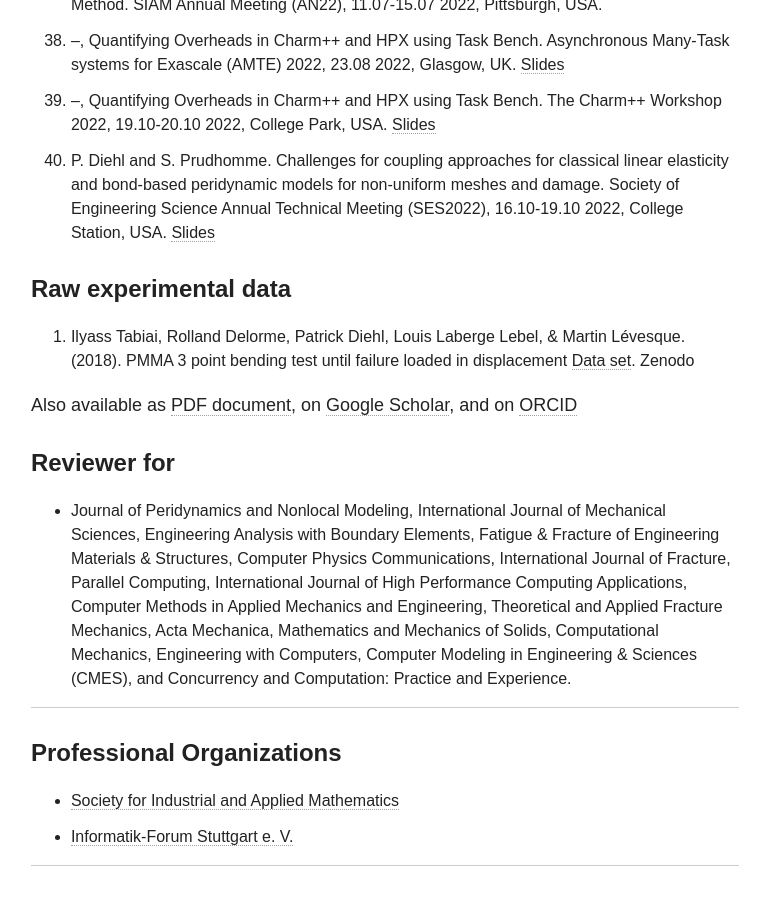
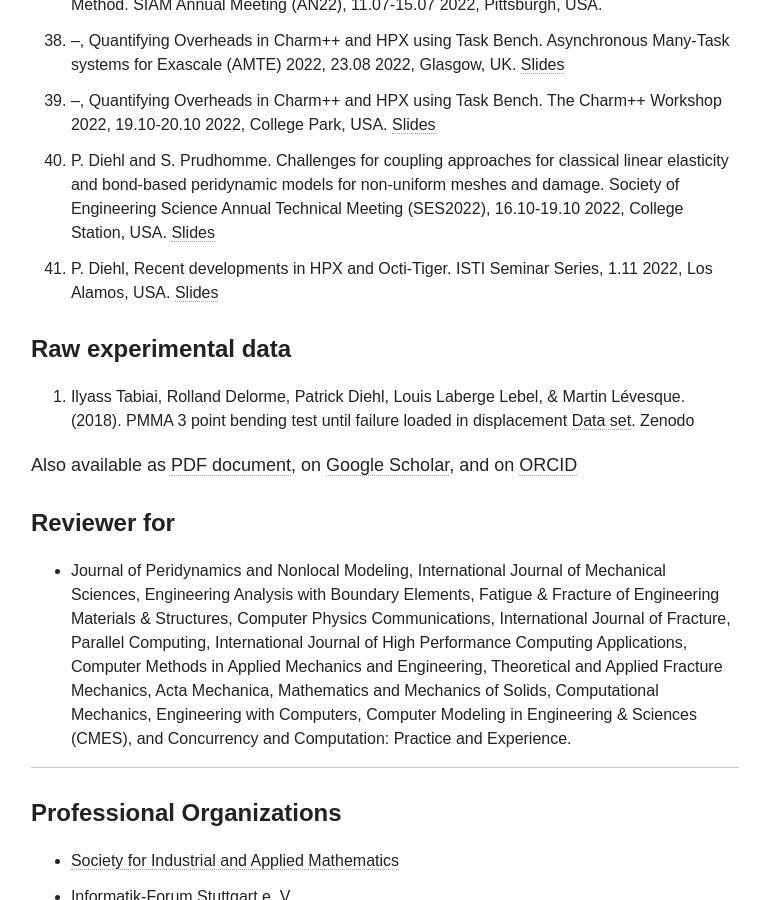
Before and after one commit to diehlpk/diehlpk.github.io, a Jekyll site: the page built from cv/index.md, in a window 1280 px wide and 900 px high, scrolled down 14728 px. Shown: the whole window, without its empty margins (255-1016 px from the left). Built offline with Jekyll 4.4.1, drawn with Linux system fonts in a browser that asks for light colours; nearby versions of some CDN libraries; some web fonts are replaced.

Commit message:
Update CV

```diff
--- a/cv/index.md
+++ b/cv/index.md
@@ -388,6 +388,9 @@ Congress for Theoretical and Applied Mechanics, 04.06-09.06 2018, Rosemont, US.
 38. --, Quantifying Overheads in Charm++ and HPX using Task Bench. Asynchronous Many-Task systems for Exascale (AMTE) 2022, 23.08 2022, Glasgow, UK. [Slides](https://www.slideshare.net/PatrickDiehl3/quantifying-overheads-in-charm-and-hpx-using-task-bench)
 39. --, Quantifying Overheads in Charm++ and HPX using Task Bench. The Charm++ Workshop 2022, 19.10-20.10 2022, College Park, USA. [Slides](https://www.slideshare.net/PatrickDiehl3/quantifying-overheads-in-charm-and-hpx-using-task-bench)
 40. P. Diehl and S. Prudhomme. Challenges for coupling approaches for classical linear elasticity and bond-based peridynamic models for non-uniform meshes and damage. Society of Engineering Science Annual Technical Meeting (SES2022), 16.10-19.10 2022, College Station, USA. [Slides](https://www.slideshare.net/PatrickDiehl3/challenges-for-coupling-approaches-for-classical-linear-elasticity-and-bondbased-peridynamic-models-for-nonuniform-meshes-and-damage)
+41. P. Diehl, Recent developments in HPX and Octi-Tiger. ISTI Seminar Series,
+1.11 2022, Los Alamos, USA. [Slides](https://de.slideshare.net/PatrickDiehl3/recent-developments-in-hpx-and-octotiger-254076663)
+
 
 #### Raw experimental data
 1. Ilyass Tabiai, Rolland Delorme, Patrick Diehl, Louis Laberge Lebel, & Martin Lévesque. (2018). PMMA 3 point bending test until failure loaded in displacement [Data set](http://doi.org/10.5281/zenodo.1172068). Zenodo
```
